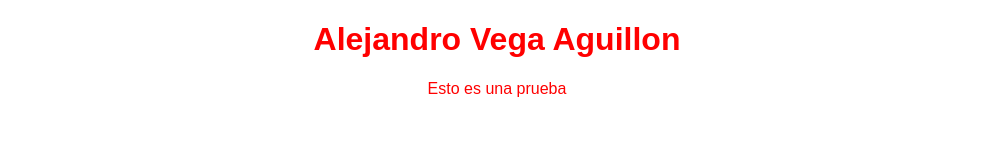
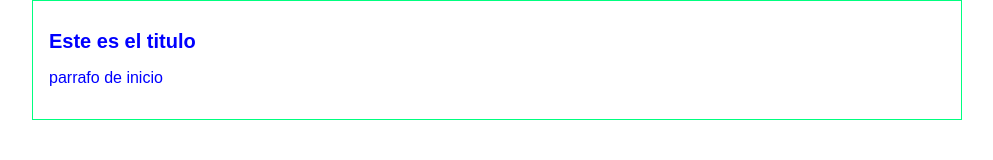
Before and after one commit to vega99/hyperblog, a plain HTML site: page index.html in a window 1280 px wide. Shown: the whole page, without its empty margins (143-1136 px from the left). Drawn offline with Linux system fonts and the light colour scheme.

Commit message:
blopost version mas reciente

```diff
--- a/css/estilos.css
+++ b/css/estilos.css
@@ -1,5 +1,20 @@
 body{
     text-align: center;
-    color : red;
+    color : blue;
     font-family: "arial";
+    font-size: 16px;
+    margin: 0;
+    padding: 0;
 }
+
+#container{
+    width: 70%;
+    padding: 1em;
+    text-align: left;
+    border: 1px solid  springgreen;
+    margin: 0 auto;
+}
+
+#container h1 {
+    font-size: 20px;
+}
--- a/index.html
+++ b/index.html
@@ -7,8 +7,11 @@
     <title>Document</title>
 </head>
 <body>
-    <h1>Alejandro Vega Aguillon</h1>
-    <p>Esto es una prueba</p>
-
+    <div id="container">
+        <div class="post">
+            <h1>Este es el titulo</h1>
+            <p>parrafo de inicio</p>
+        </div>
+    </div>
 </body>
 </html>
```
